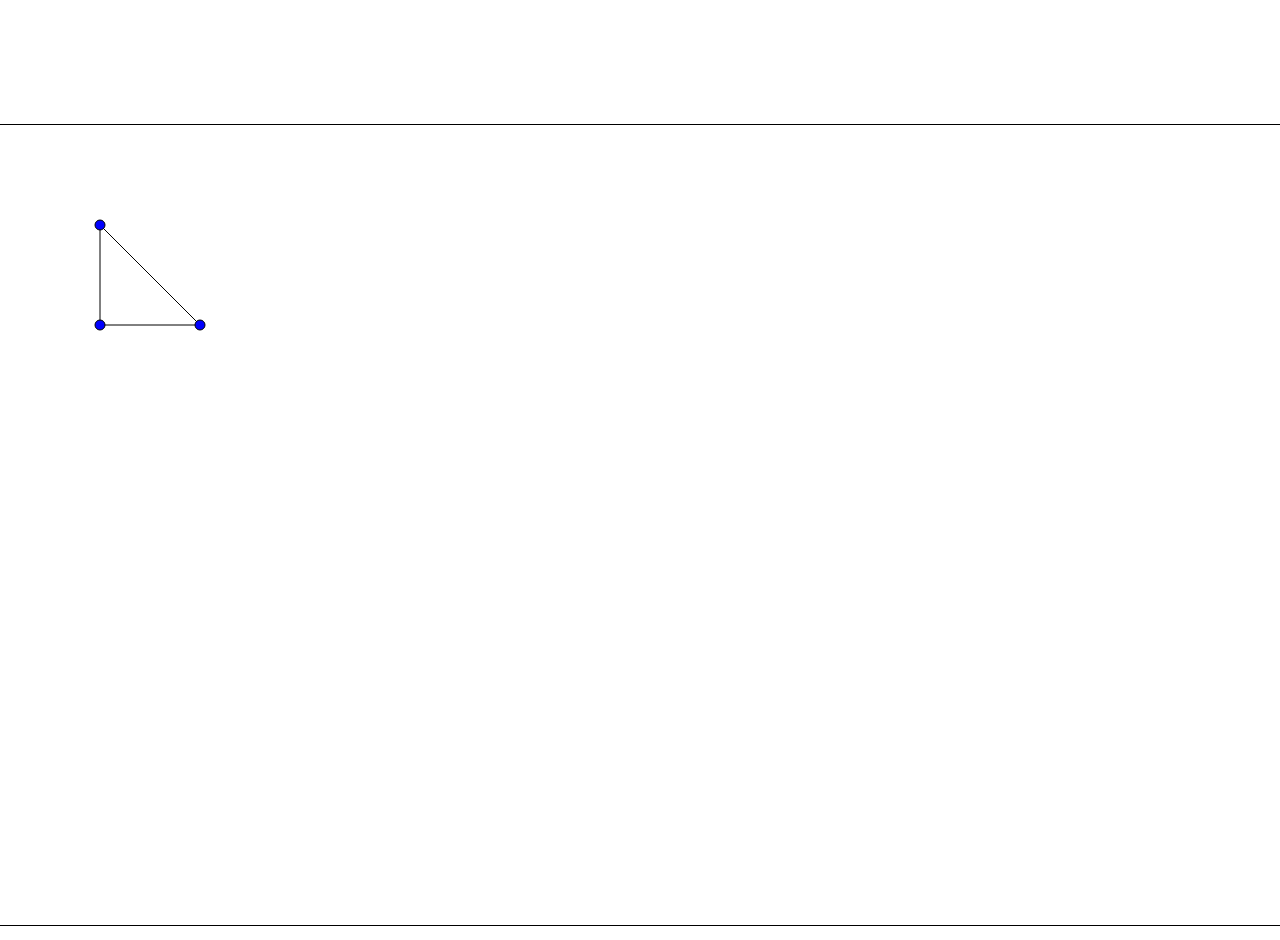
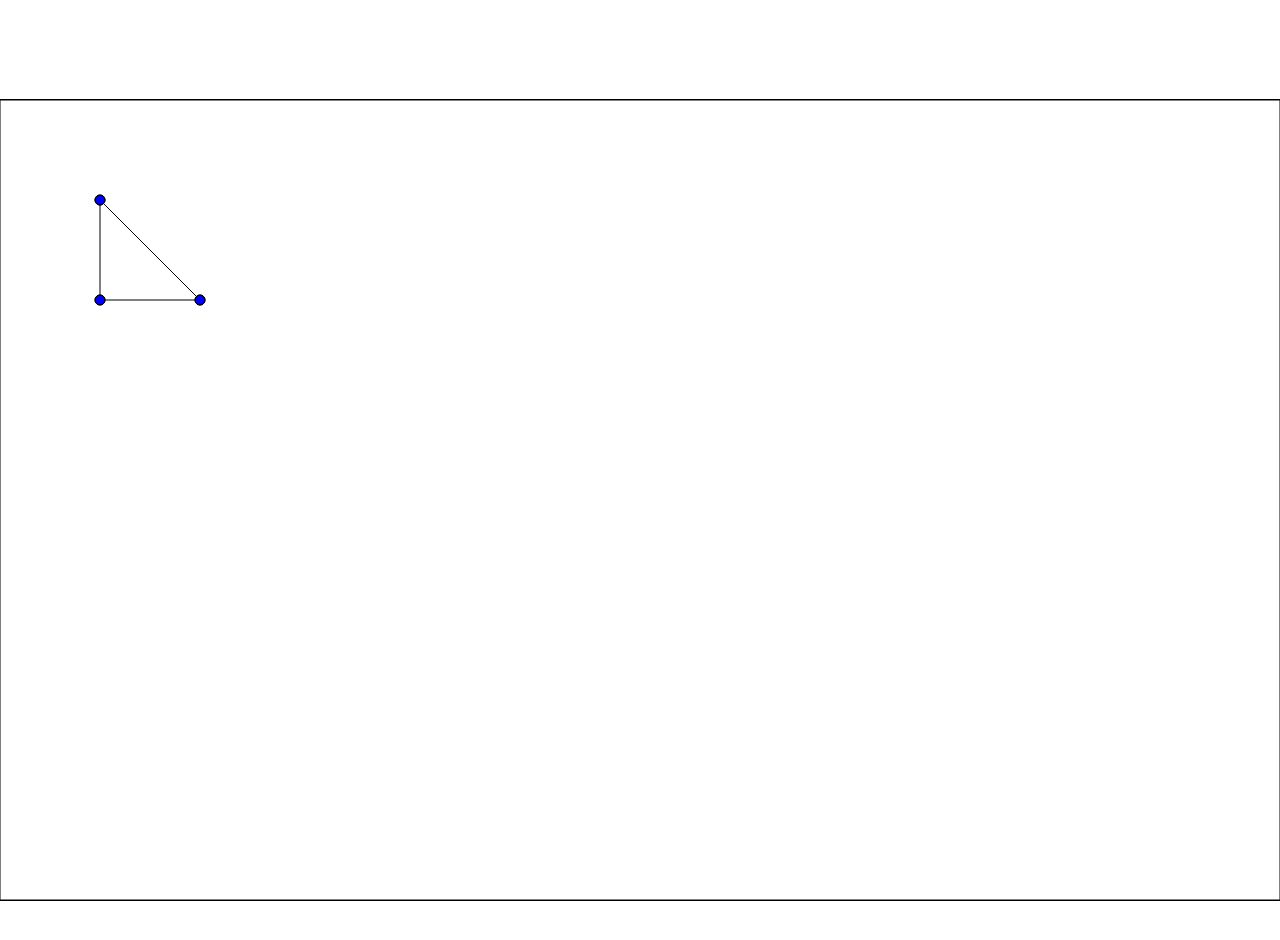
Before and after one commit to FoxPopuli/triangle-proof, a plain HTML site: page index.html in a window 1280 px wide. Drawn offline with Linux system fonts and the light colour scheme.

Commit message:
Added second canvas layer and hitting enter toggles it on and off. Holes method doesn't work, can't click through second layer

```diff
--- a/canvas.js
+++ b/canvas.js
@@ -1,12 +1,25 @@
+const canvasHeight = window.innerHeight;
+const canvasWidth = window.innerWidth;
+
+
 
 const canvas = document.querySelector('#canvas');
 const ctx = canvas.getContext('2d');
-canvas.height = window.innerHeight;
-canvas.width = window.innerWidth;
+canvas.height = canvasHeight;
+canvas.width = canvasWidth;
+
+const canvas2 = document.querySelector('#canvas2');
+const ctx2 = canvas2.getContext('2d');
+canvas2.height = canvasHeight;
+canvas2.width = canvasWidth;
 
 // get two angles for each node
 // start angle is the smaller one
-
+document.addEventListener('keydown', (e) => {
+    if (e.key === 'Enter') {
+        canvas2.classList.toggle('hidden')
+    }
+})
 
 let vertices = [
     {x: 100, y: 100, r: 5},
@@ -20,56 +33,32 @@ let startY;
 let currentShape;
 
 function draw (shapeArr) {
-    // Clear the canvas
+    // Clear the canvases
     ctx.clearRect(0, 0, canvas.width, canvas.height);
+    ctx2.clearRect(0, 0, canvas2.width, canvas2.height);
 
-    // Draw lines
-    const lineAngles = [];
-    for (let i in shapeArr) {
+    // Draw top layer
+    ctx2.beginPath();
+    ctx2.moveTo(0, 0);
+    ctx2.lineTo(canvas2.width, 0);
+    ctx2.lineTo(canvas2.width, canvas2.height);
+    ctx2.lineTo(0, canvas2.height);
+    ctx2.closePath();
+    // ctx2.fillStyle = 'green';
+    // ctx2.fill();
+    ctx2.stroke();
 
-        let j;
-        if (+i === 2) {
-            j = 0;
-        } else {
-            j = +i + 1;
-        }
+    // Draw triangle
+    ctx.beginPath();
+    ctx.moveTo(vertices[0].x, vertices[0].y);
+    ctx.lineTo(vertices[1].x, vertices[1].y);
+    ctx.lineTo(vertices[2].x, vertices[2].y);
+    ctx.closePath();
+    ctx.stroke();
 
+    // Draw anti-triangle
+    // ctx2.begin
 
-        let k;
-        if (j === 2) {
-            k = 0;
-        } else {
-            k = j + 1;
-        }
-
-        let x1 = shapeArr[i].x;
-        let y1 = shapeArr[i].y;
-
-        let x2 = shapeArr[j].x;
-        let y2 = shapeArr[j].y;
-
-        let x3 = shapeArr[k].x;
-        let y3 = shapeArr[k].y;
-
-        ctx.beginPath();
-        ctx.moveTo(x1, y1);
-        ctx.lineTo(x2, y2);
-        ctx.stroke();
-
-
-        i++;
-    }
-
-    let j = 2;
-    for (let i in lineAngles) {
-        let j = i + 1
-        if (j === 3) {j = 0};
-
-        ctx.beginPath();
-        let rad = 5;
-        ctx.arc(shapeArr[i].x, shapeArr[i].y, rad, );
-
-    }
 
 
     // Draw circles
@@ -82,18 +71,13 @@ function draw (shapeArr) {
         ctx.closePath();
     })
 
-
-    // get angles
-    for (let i in shapeArr) {
-        let j;
-        if (+i === 2) {
-            j = 0;
-        } else {
-            j = +i + 1;
-        }
-
-
-    }
+    // Draw anti-circles
+    shapeArr.forEach(vertex => {
+        ctx2.beginPath();
+        ctx2.arc(vertex.x, vertex.y, vertex.r, 0, Math.PI*2, true);
+        ctx2.stroke();
+        // ctx2.closePath();
+    })
 
 }
 draw(vertices);
--- a/index.html
+++ b/index.html
@@ -10,5 +10,6 @@
 </head>
 <body>
     <canvas id="canvas"></canvas>
+    <canvas id="canvas2"></canvas>
 </body>
 </html>
--- a/style.css
+++ b/style.css
@@ -12,8 +12,22 @@ body {
     height: 1000px;
 }
 #canvas {
-    margin-top: 50px;
+    /* margin-top: 50px; */
     /* height: 500px;
     width: 500px; */
     border: solid black 1px;
 }
+#canvas2 {
+    position: absolute;
+
+    z-index: 1;
+    /* margin-top: 50px; */
+    /* height: 500px;
+    width: 500px; */
+    border: solid black 1px;
+}
+
+
+.hidden {
+    display: none;
+}
```
